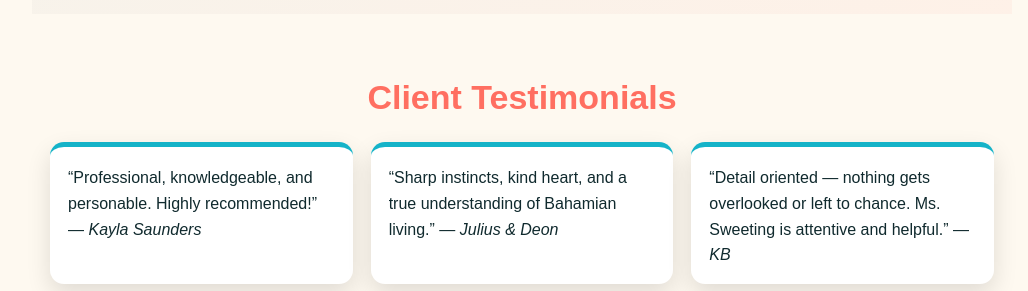
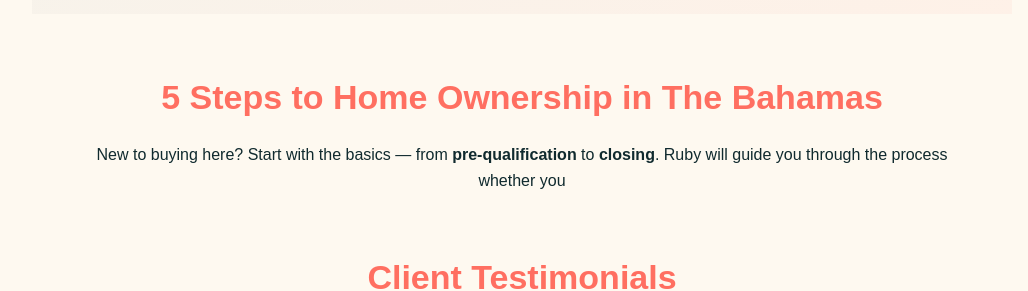
Before and after one commit to ruby-dotcom/Ruby-Sweeting-personal-site, a website: page public/index.html in a window 1280 px wide. Shown: the part 2696-2987 px from the top of the page, without its empty margins (118-1146 px from the left). Drawn offline with Linux system fonts and the light colour scheme.

Commit message:
5-steps To Ownership Update index.html

```diff
--- a/public/index.html
+++ b/public/index.html
@@ -356,6 +356,11 @@
         <a class="btn btn-primary" href="#contact">Start Your Search</a>
       </div>
     </section>
+<section id="homeownership">
+  <h2>5 Steps to Home Ownership in The Bahamas</h2>
+  <p class="subtle center">
+    New to buying here? Start with the basics — from <strong>pre-qualification</strong> to <strong>closing</strong>.
+    Ruby will guide you through the process whether you
 
     <section id="testimonials">
       <h2>Client Testimonials</h2>
```
